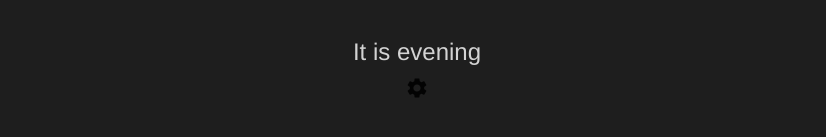
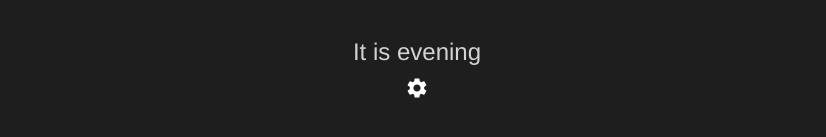
Before and after one commit to phss/overkill-react-clock, a React app: page / in a window 1280 px wide. Shown: the part 317-454 px from the top of the page, without its empty margins (223-1049 px from the left). Built offline with nearby package versions, Linux system fonts and the light colour scheme; the HTML template or start-up script is replaced by a standard one; a web font is replaced by a local one.

Commit message:
Change palette to dark

```diff
--- a/src/theme.ts
+++ b/src/theme.ts
@@ -3,5 +3,8 @@ import { createMuiTheme } from '@material-ui/core/styles'
 export const theme = createMuiTheme({
   typography: {
     fontFamily: '"Helvetica Neue", Helvetica, Arial, sans-serif'
+  },
+  palette: {
+    type: 'dark'
   }
 })
```
